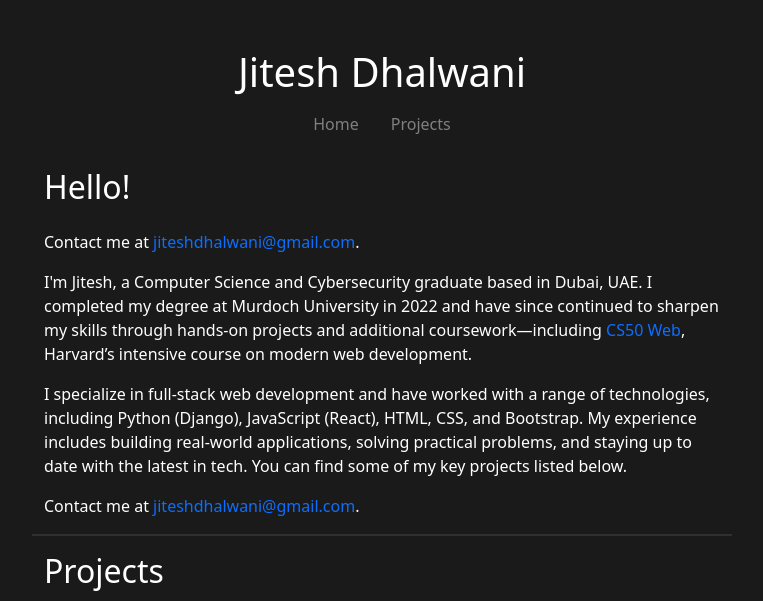
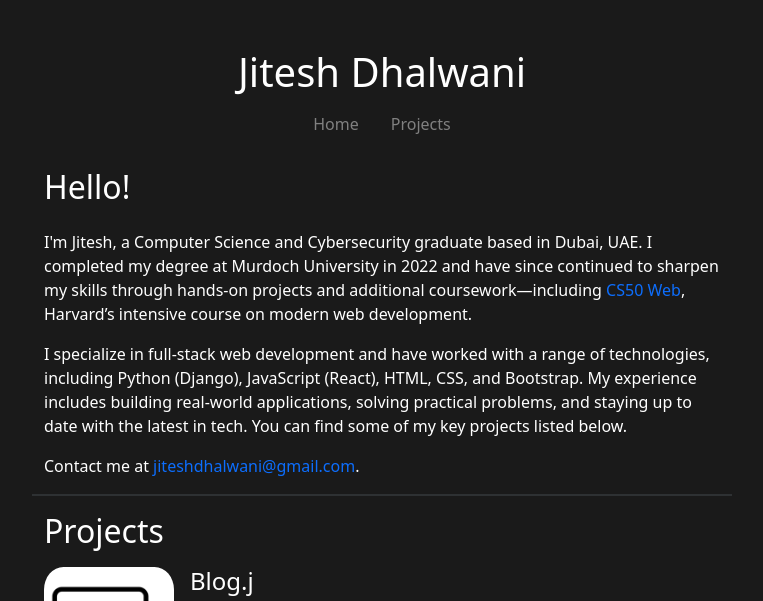
Before and after one commit to JiteshDhalwani/jiteshdhalwani.github.io, a plain HTML site: page index.html in a window 1280 px wide. Shown: the top 601 px of the page, without its empty margins (258-1021 px from the left). Drawn offline with nearby package versions, Linux system fonts and the light colour scheme.

```diff
--- a/index.html
+++ b/index.html
@@ -27,8 +27,6 @@
 
     <div class="container mt-4 content_wrapper intro">
         <h2 class="mb-4">Hello!</h2>
-
-        <p>Contact me at <a href="mailto:jiteshdhalwani@gmail.com">jiteshdhalwani@gmail.com</a>.</p>
 
         <p>I'm Jitesh, a Computer Science and Cybersecurity graduate based in Dubai, UAE. I completed my degree at Murdoch University in 2022 and have since continued to sharpen my skills through hands-on projects and additional coursework—including <a href="https://certificates.cs50.io/2a6e5180-55e0-4f6b-8125-29faae61c2f6.pdf?size=letter"> CS50 Web</a>, Harvard’s intensive course on modern web development. </p>
 
```
